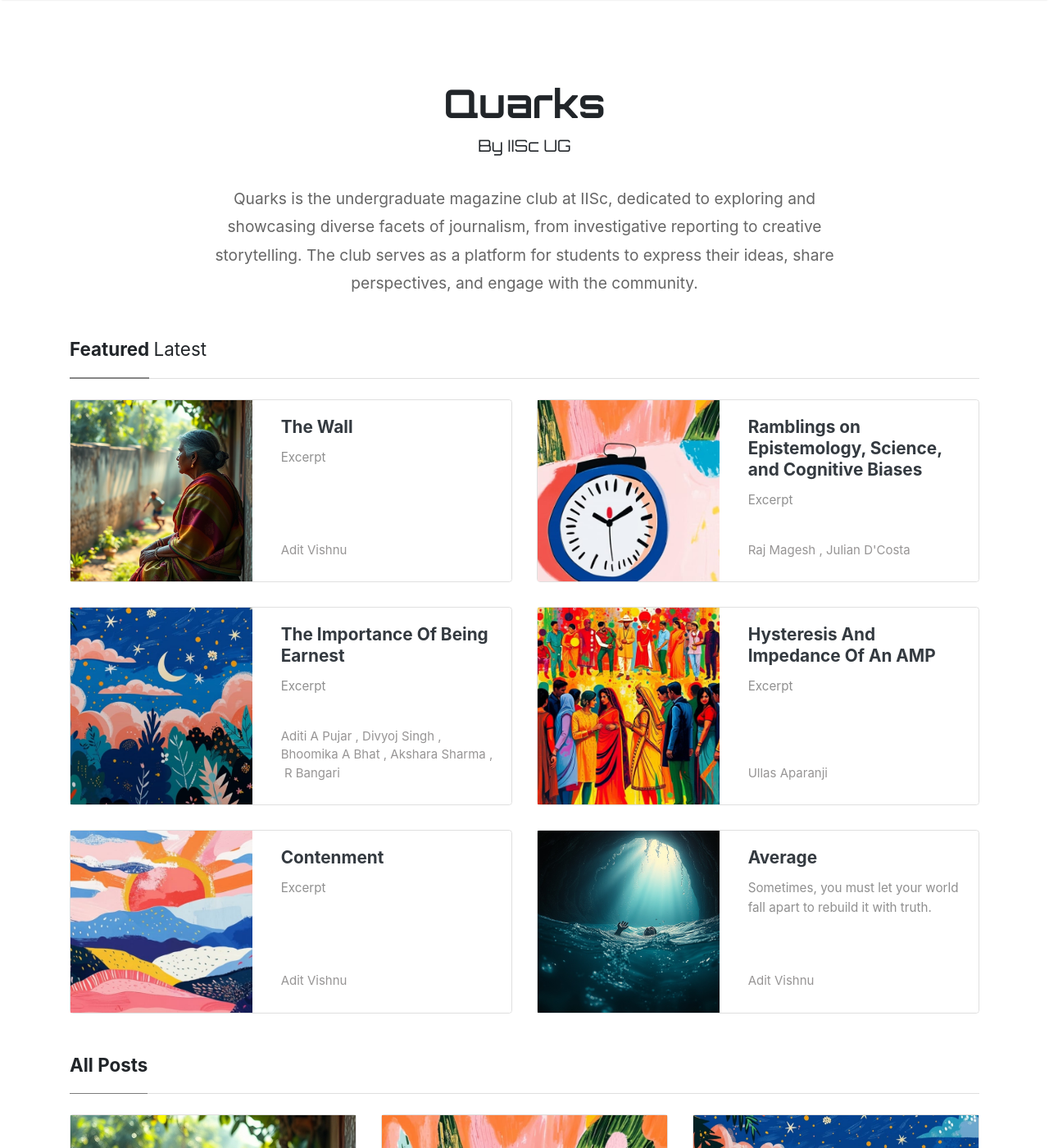
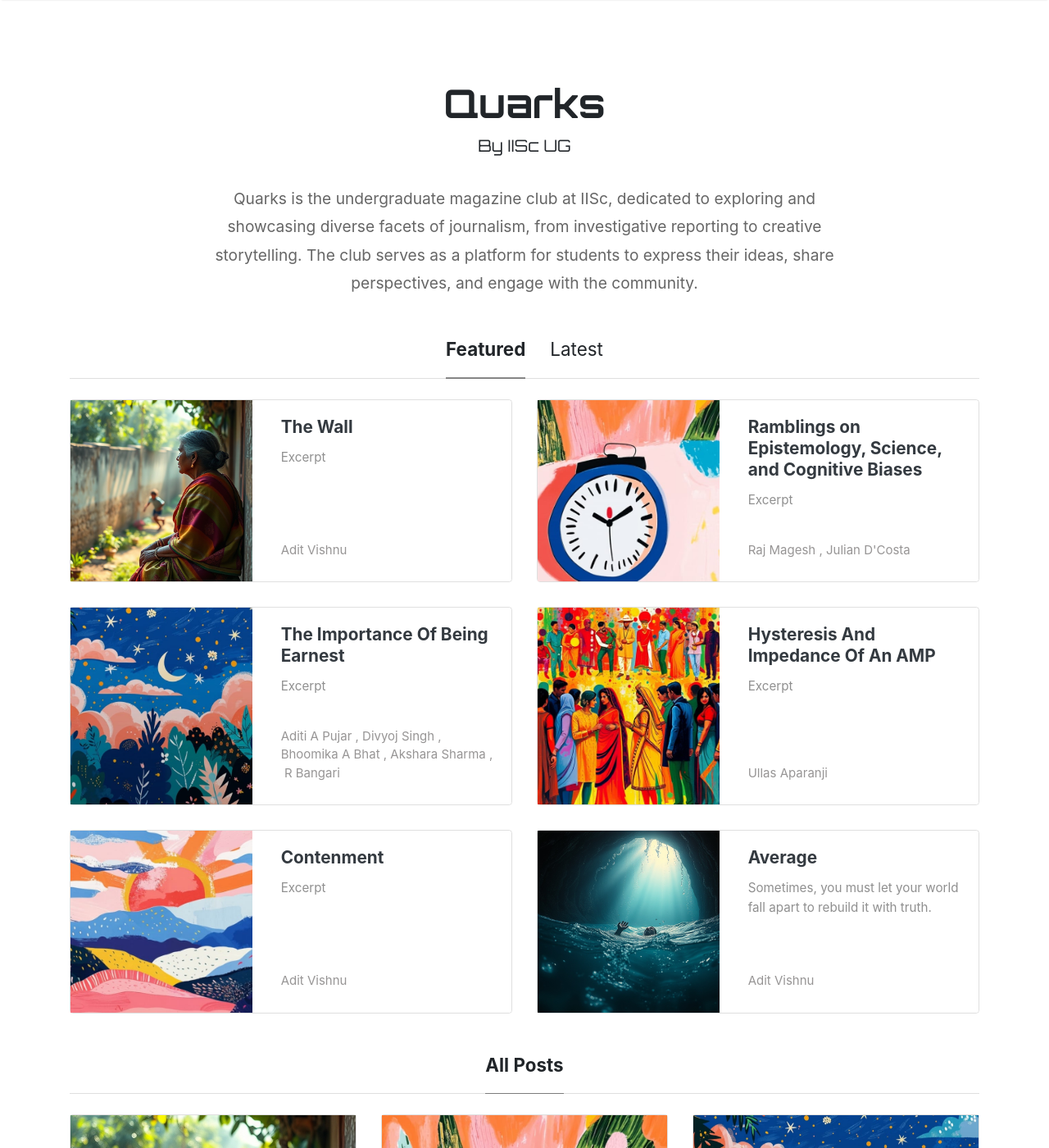
Before and after one commit to Quarks-IISc/blog, a Jekyll site: the page built from index.html, in a window 1280 px wide and 1400 px high. Shown: the whole window at 82% size. Built offline with Jekyll 4.4.1, drawn with Linux system fonts in a browser that asks for light colours; nearby versions of some CDN libraries; the list of posts is cut into pages by our own code.

Commit message:
Changes to spacing

```diff
--- a/assets/css/screen.css
+++ b/assets/css/screen.css
@@ -983,6 +983,9 @@
     margin-bottom: 25px;
     font-weight: 700;
     font-size: 1.4rem;
+    display: flex; /* Use flexbox for horizontal alignment */
+    justify-content: center; /* Center the tabs horizontally */
+    gap: 30px; /* Add horizontal space between the tabs */
 }
 
 .section-title h2 span {
@@ -991,6 +994,7 @@
     padding-bottom: 20px;
     margin-bottom: -1px;
     cursor: pointer;
+    transition: color 0.3s, border-color 0.3s; /* Smooth transition for hover effects */
 }
 
 /* Active Tab (Featured or Latest) */
```
